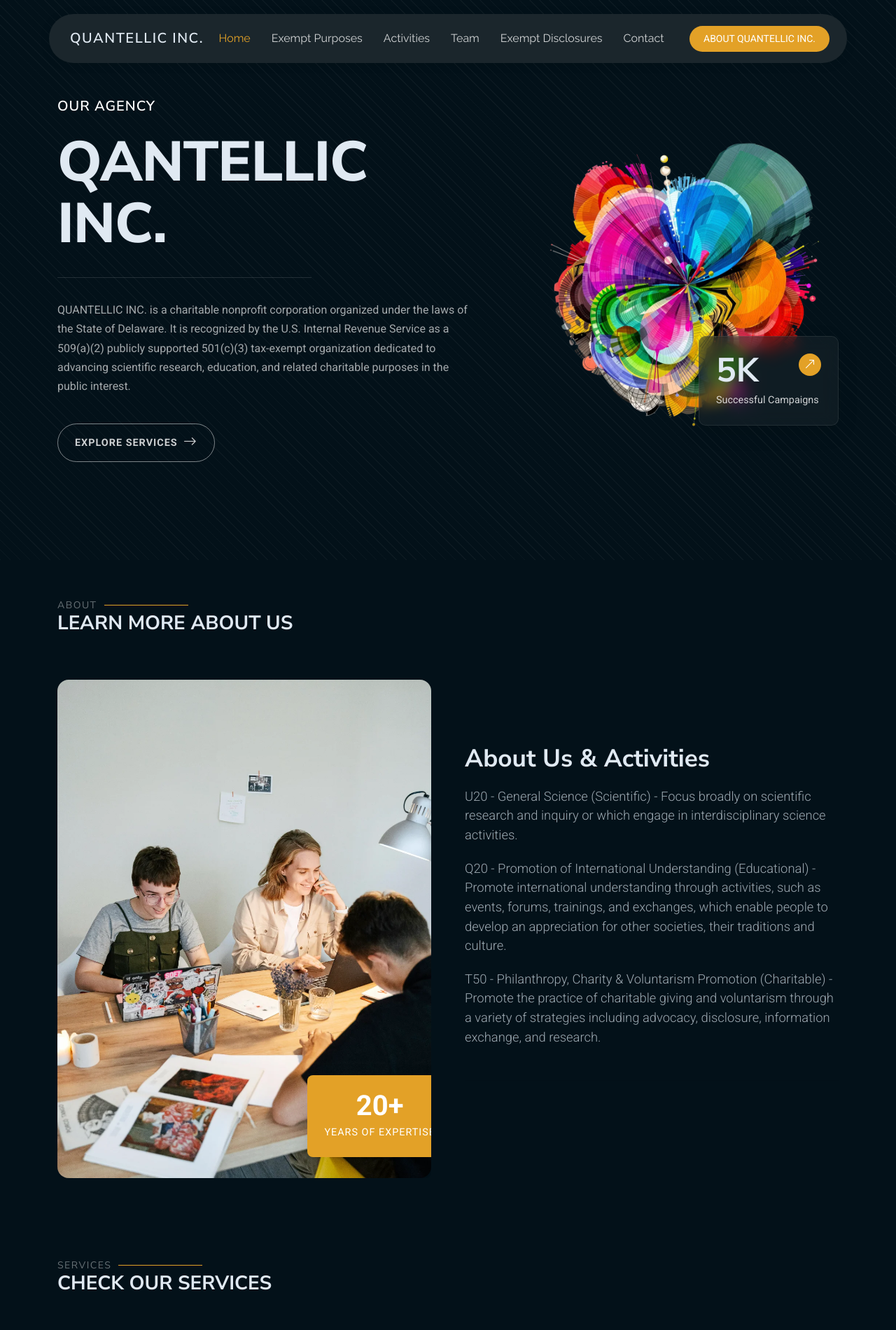
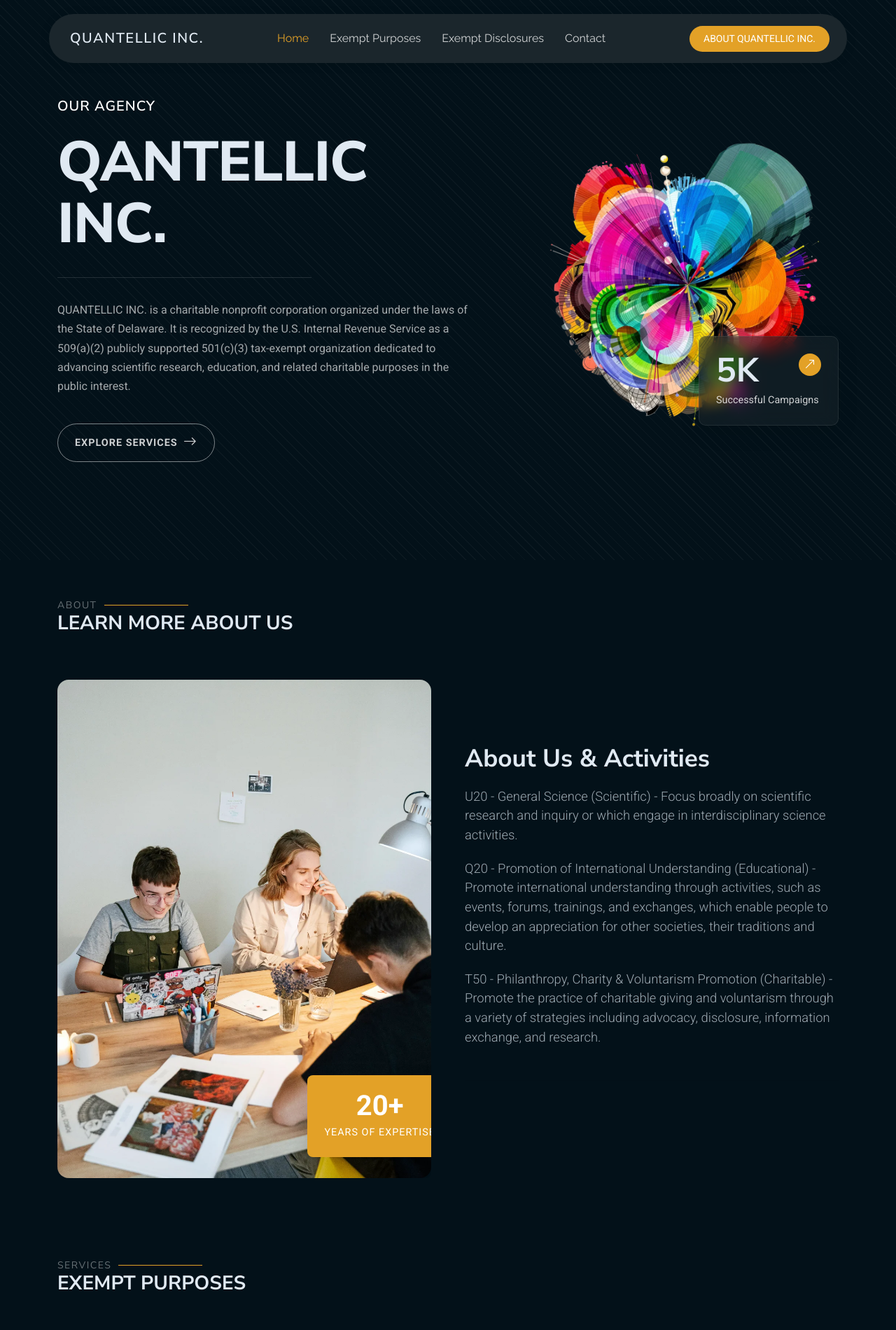
Before and after one commit to quantellicinc/www.quantellic.com, a plain HTML site: page index.html in a window 1280 px wide. Shown: the top 1900 px of the page at 70% size. Drawn offline with Linux system fonts and the light colour scheme.

Commit message:
Update index.html

```diff
--- a/index.html
+++ b/index.html
@@ -52,8 +52,6 @@
           <li><a href="#hero" class="active">Home</a></li>
           <!-- <li><a href="#about">About</a></li> -->
           <li><a href="#services">Exempt Purposes</a></li>
-          <li><a href="#portfolio">Activities</a></li>
-          <li><a href="#team">Team</a></li>
           <li><a href="#team">Exempt Disclosures</a></li>
           <!-- <li class="dropdown"><a href="#"><span>Dropdown</span> <i class="bi bi-chevron-down toggle-dropdown"></i></a>
             <ul>
@@ -310,7 +308,7 @@
       <!-- Section Title -->
       <div class="container section-title" data-aos="fade-up">
         <h2>Services</h2>
-        <div><span>Check Our</span> <span class="description-title">Services</span></div>
+        <div><span></span> <span class="description-title">Exempt Purposes</span></div>
       </div><!-- End Section Title -->
 
       <!-- <div class="container" data-aos="fade-up" data-aos-delay="100">
```
